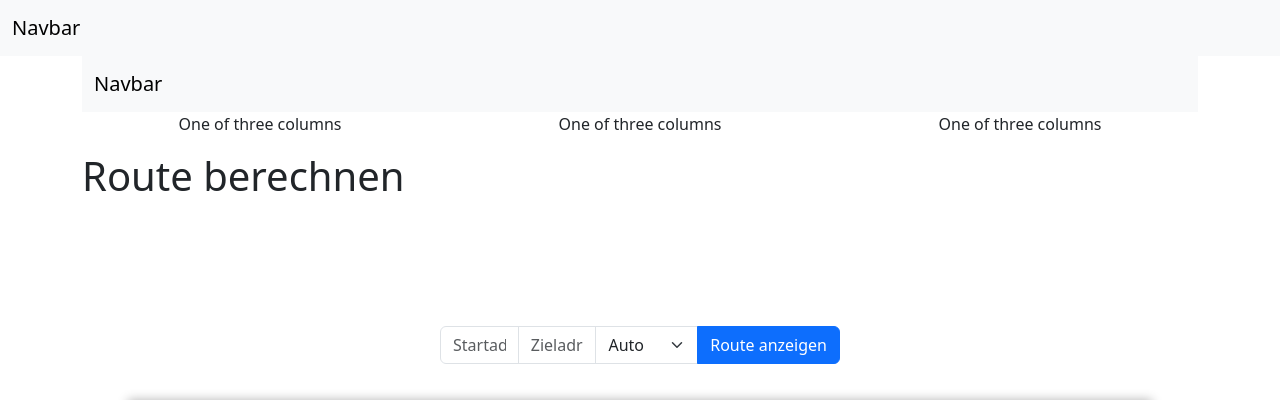
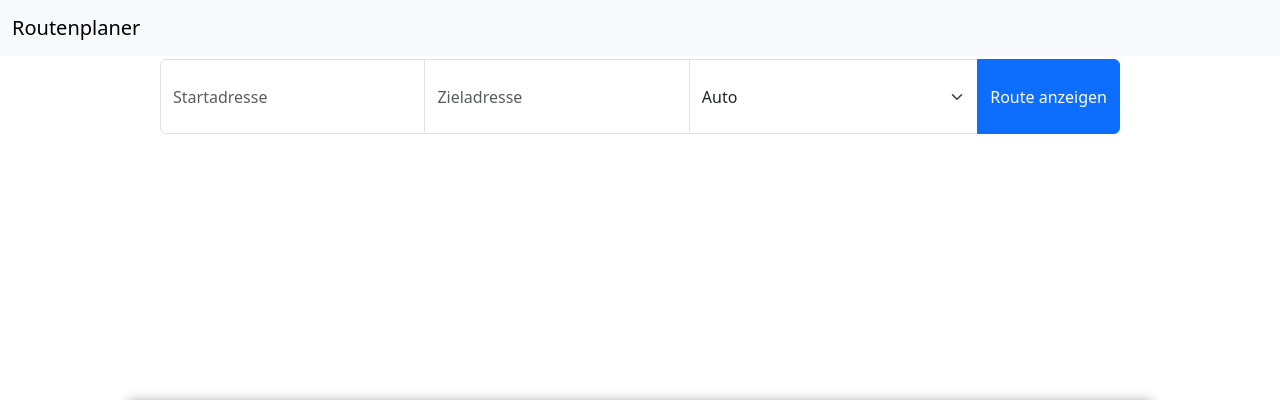
Before and after one commit to wilhelmfl/Programmieren3, a Flask app: page / in a window 1280 px wide. Shown: the top 400 px of the page. Run offline with Flask 3, Linux system fonts and the light colour scheme.

Commit message:
01.02.0001 Anpassung Input-Group

```diff
--- a/studienarbeit/templates/index.html
+++ b/studienarbeit/templates/index.html
@@ -16,6 +16,7 @@
         </style>
 
         <style>
+
     .map-container {
         position: fixed;
         bottom: 0;
@@ -28,11 +29,12 @@
     }
     .my-form {
         position: fixed;
-        bottom: 420px;
+        bottom: 650px;
         left: 50%;
         transform: translateX(-50%);
+        height: 75px;
         z-index: 1000;
-        width: 400px;
+        width: 75%;
     }
 
 </style>
@@ -41,42 +43,15 @@
     <body>
         <nav class="navbar bg-body-tertiary">
         <div class="container-fluid">
-        <a class="navbar-brand" href="#">Navbar</a>
+        <a class="navbar-brand" href="#">Routenplaner</a>
         </div>
         </nav>
 
 
 <div class="container text-center">
-    <nav class="navbar bg-body-tertiary">
-        <div class="container-fluid">
-        <a class="navbar-brand" href="#">Navbar</a>
-        </div>
-        </nav>
-<div class="row align-items-center">
-<div class="col">
-One of three columns
-</div>
-<div class="col">
-One of three columns
-</div>
-<div class="col">
-One of three columns
-</div>
-</div>
-</div>
+    <h1>Route berechnen</h1>
 
-<!--
-
-<form class="input-group mb-3 my-form" action="" method="POST">
-  <input type="text" name="content" class="content" value="{{ last_input}}" placeholder="Start" aria-label="Recipient’s username" aria-describedby="button-addon2">
-  <button class="btn btn-outline-secondary" type="submit">Senden</button>
-</form>
--->
-<div class="container mt-3">
-    <h1>Route berechnen</h1>
-</div>
-
-<form class="input-group mb-3 my-form" action="/" method="POST">
+    <form class="input-group mb-3 my-form" action="/" method="POST">
     <input type="text" name="start" class="form-control" placeholder="Startadresse">
     <input type="text" name="ziel" class="form-control" placeholder="Zieladresse">
     <select name="profile" class="form-select">
@@ -87,6 +62,16 @@
     <button class="btn btn-primary" type="submit">Route anzeigen</button>
 </form>
 
+</div>
+
+
+
+<div class="container mt-3">
+
+</div>
+
+
+
 <div class="map-container">
     {{ map_html | safe }}
 </div>
```
